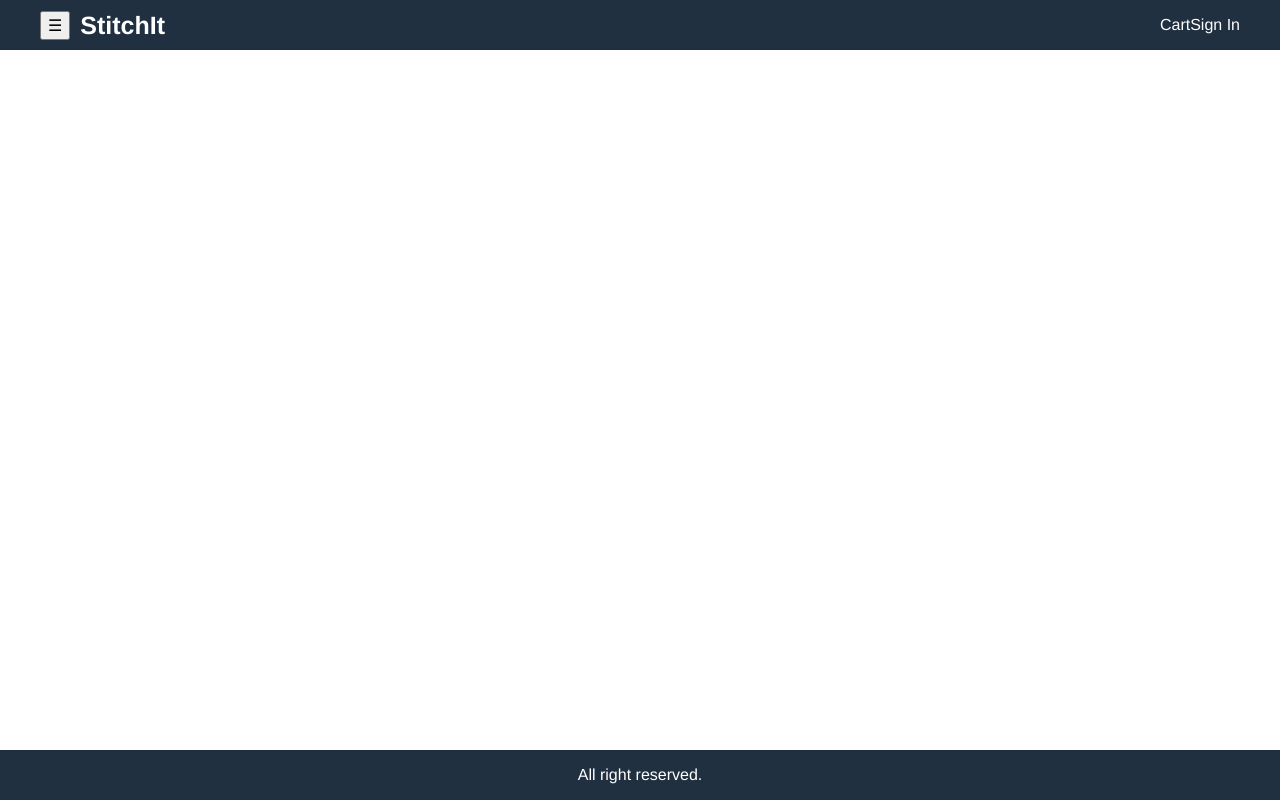
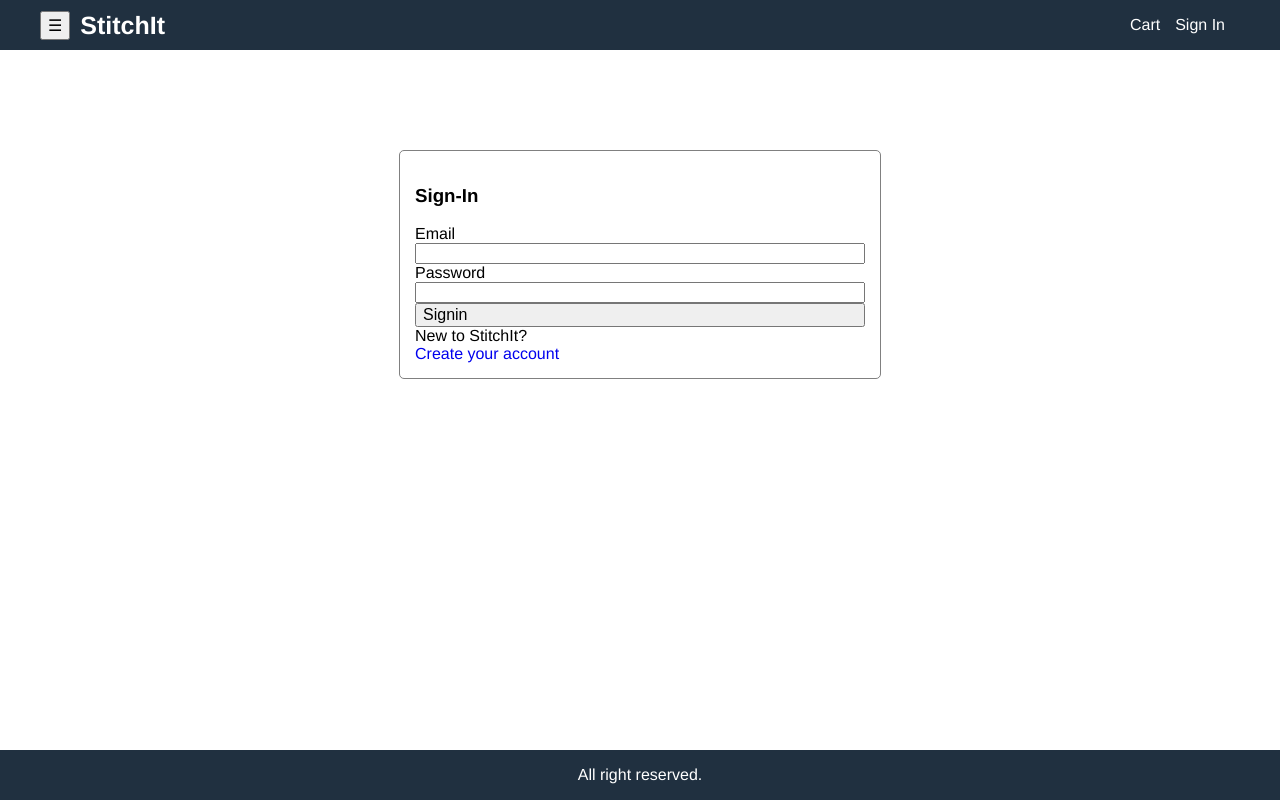
Before and after one commit to TahaKhan8899/StitchIt, a React (Create React App) app in the folder frontend/: page /signin in a window 1280 px wide. Built offline with nearby package versions, Linux system fonts and the light colour scheme.

Commit message:
Save progress

```diff
--- a/frontend/src/App.js
+++ b/frontend/src/App.js
@@ -6,6 +6,7 @@ import Product from './components/pages/Product'
 import Cart from './components/pages/Cart'
 import Header from 'components/common/Header'
 import Footer from 'components/common/Footer'
+import SignIn from 'components/pages/SignIn'
 
 function App() {
   return (
@@ -15,6 +16,7 @@ function App() {
         <main className="main">
           <div className="content">
             <Route path="/" component={Home} exact={true} />
+            <Route path="/signin" component={SignIn} exact={true} />
             <Route path="/products/:id" component={Product} />
             <Route path="/cart/:id?" component={Cart} />
           </div>
--- a/frontend/src/components/common/Header.jsx
+++ b/frontend/src/components/common/Header.jsx
@@ -33,6 +33,7 @@ const LinkSection = styled.div`
   a {
     color: #fff;
     text-decoration: none;
+    margin-right: 1.5rem;
   }
   a:hover {
     color: #ff8000;
@@ -54,7 +55,7 @@ function Header() {
         </HomeSection>
         <LinkSection>
           <Link to="/cart">Cart</Link>
-          <a href="/">Sign In</a>
+          <Link to="/signin">Sign In</Link>
         </LinkSection>
       </StyledBodyContainer>
     </header>
--- /dev/null
+++ b/frontend/src/components/pages/SignIn.jsx
@@ -0,0 +1,63 @@
+import React from 'react'
+import { useDispatch } from 'react-redux'
+import { Link } from 'react-router-dom'
+import { BodyContainer, Row, Column } from 'components/common/layoutStyling'
+import styled from 'styled-components'
+import { useState } from 'react'
+
+const StyledBodyContainer = styled(BodyContainer)`
+  display: flex;
+  justify-content: center;
+`
+
+const FormContainer = styled.div`
+  display: flex;
+  max-width: 45rem;
+  width: 100%;
+  border: 0.1rem #808080 solid;
+  border-radius: 0.5rem;
+  padding: 1.5rem;
+  margin-top: 10rem;
+`
+
+function SignIn() {
+  const [email, setEmail] = useState('')
+  const [password, setPassword] = useState('')
+  const dispatch = useDispatch()
+  const submitHandler = (e) => {
+    e.preventDefault()
+  }
+  return (
+    <StyledBodyContainer>
+      <FormContainer>
+        <Row>
+          <Column>
+            <h3>Sign-In</h3>
+          </Column>
+          <Column>
+            <label htmlFor="email">Email</label>
+            <input type="text" id="email" name="email" onChange={(e) => setEmail(e.target.value)} />
+          </Column>
+          <Column>
+            <label htmlFor="password">Password</label>
+            <input
+              type="password"
+              id="password"
+              name="password"
+              onChange={(e) => setPassword(e.target.value)}
+            />
+          </Column>
+          <Column>
+            <button type="submit">Signin</button>
+          </Column>
+          <Column>New to StitchIt?</Column>
+          <Column>
+            <Link to="/register">Create your account</Link>
+          </Column>
+        </Row>
+      </FormContainer>
+    </StyledBodyContainer>
+  )
+}
+
+export default SignIn
```
Also changed, not shown: 1 other file (tests, documents, lock files or other folders).
